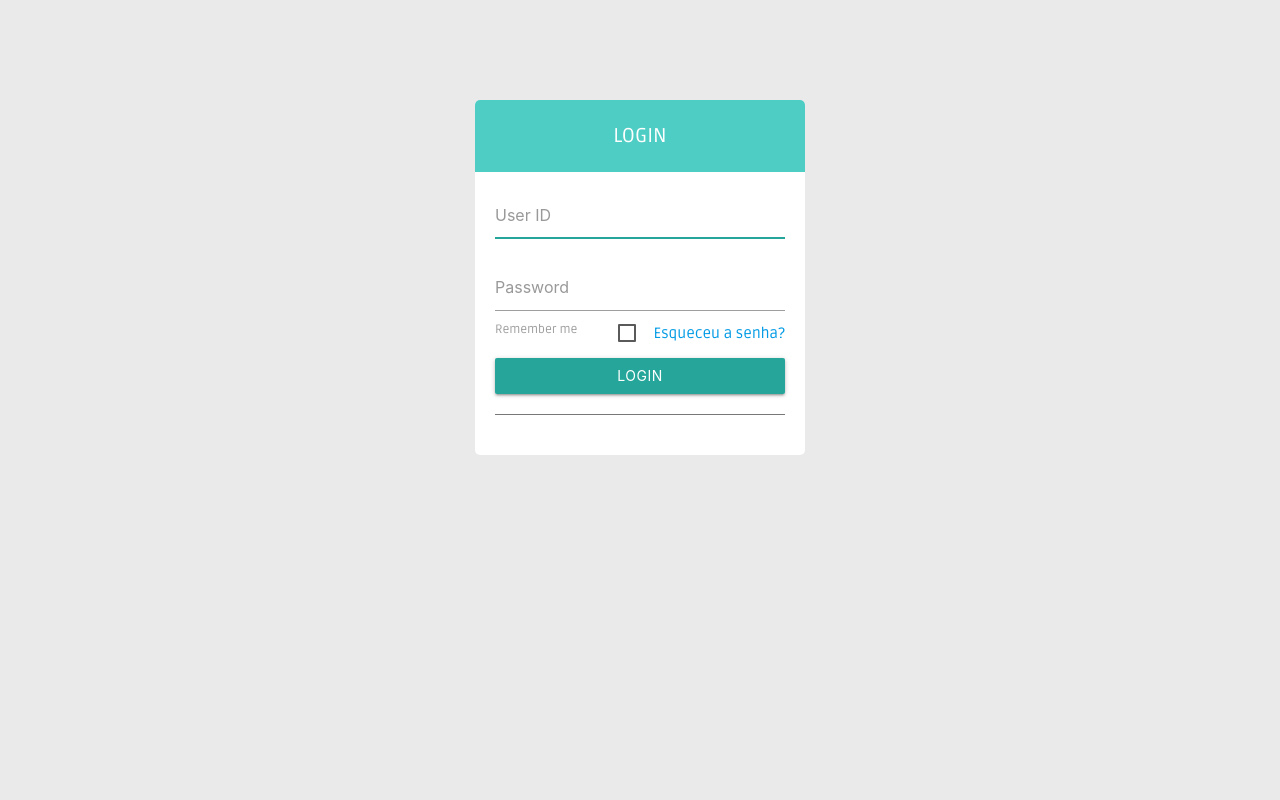
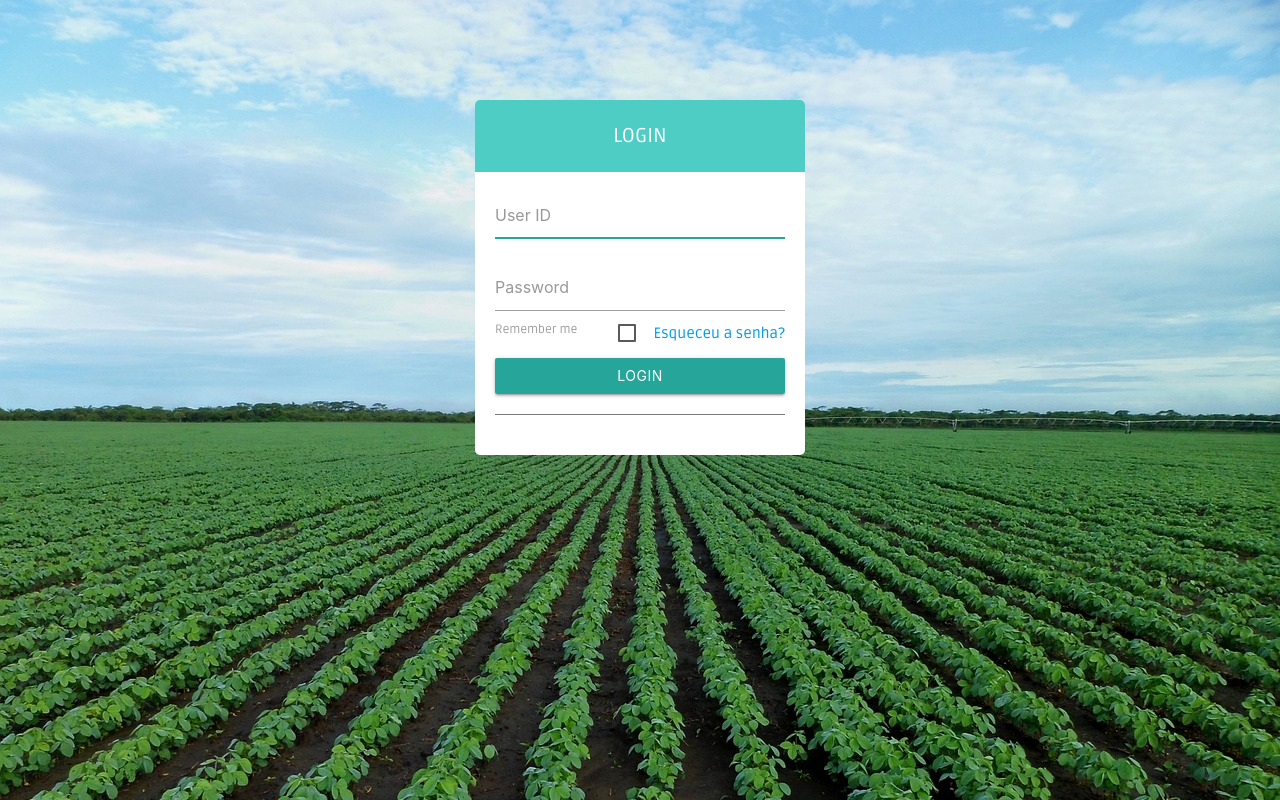
Before and after one commit to Basilio40/FERTISGE, a Django app: page /login/ in a window 1280 px wide. Run offline with Django 3.2, Linux system fonts and the light colour scheme; some libraries are stand-ins or nearby versions.

Commit message:
teste de image login

```diff
--- a/djangosige/templates/login/login.html
+++ b/djangosige/templates/login/login.html
@@ -20,7 +20,7 @@
       /* BASIC THEME CONFIGURATION */
       body {
           color: #797979;
-          background: #eaeaea;
+          background-image: url("/static/img/campo_de_soja.jpg");
           font-family: 'Ruda', sans-serif;
           padding: 0px !important;
           margin: 00px !important;
```
